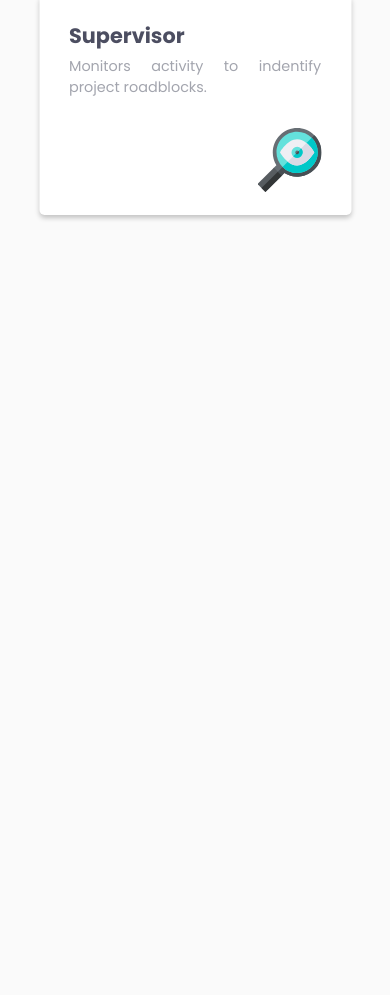
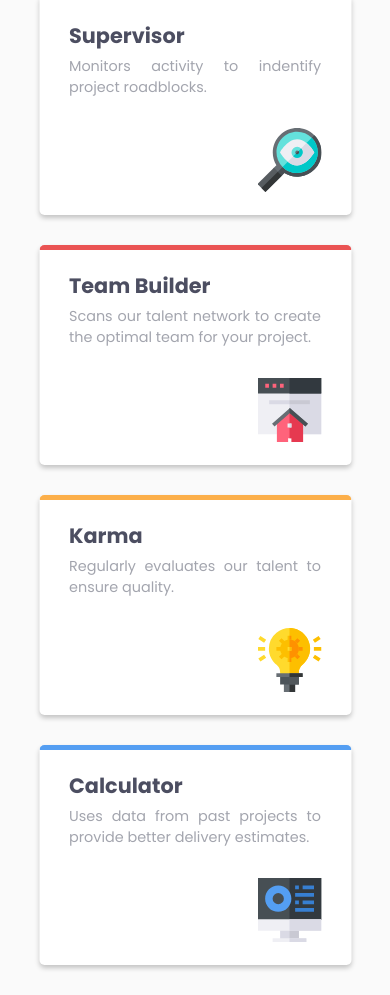
Before and after one commit to guinoronhaf/html-css, a plain HTML site: page projetos_pessoais/frontend_mentor/four_card_feature_section/index.html in a window 390 px wide. Shown: the part 275-1270 px from the top of the page. Before the commit the page ends 844 px from the top, so only its background shows below. Drawn offline with Linux system fonts and the light colour scheme.

Commit message:
mobile first finalizado

```diff
--- a/projetos_pessoais/frontend_mentor/four_card_feature_section/estilos/style.css
+++ b/projetos_pessoais/frontend_mentor/four_card_feature_section/estilos/style.css
@@ -62,7 +62,7 @@ header > p {
     display: flex;
     flex-direction: column;
     align-items: center;
-    gap: 20px;
+    gap: 30px;
 }
 
 .box {
@@ -93,6 +93,18 @@ header > p {
     margin-top: 30px;
 }
 
-.blue {
+.cyan {
     border-top: 5px solid hsl(180, 62%, 55%);
 }
+
+.red {
+    border-top: 5px solid hsl(0, 78%, 62%);
+}
+
+.yellow {
+    border-top: 5px solid hsl(34, 97%, 64%);
+}
+
+.blue {
+    border-top: 5px solid hsl(212, 86%, 64%);
+}
--- a/projetos_pessoais/frontend_mentor/four_card_feature_section/index.html
+++ b/projetos_pessoais/frontend_mentor/four_card_feature_section/index.html
@@ -15,14 +15,28 @@
         </header>
         <main id="boxes">
             <section>
-              <div class="box blue">
+              <div class="box cyan">
                 <h1 class="darker">Supervisor</h1>
                 <p>Monitors activity to indentify project roadblocks.</p>
                 <img src="icones/icon-supervisor.svg" alt="">
               </div>
             </section>
+                <div class="box red">
+                    <h1 class="darker">Team Builder</h1>
+                    <p>Scans our talent network to create the optimal team for your project.</p>
+                    <img src="icones/icon-team-builder.svg" alt="">
+                </div>
+                <div class="box yellow">
+                    <h1 class="darker">Karma</h1>
+                    <p>Regularly evaluates our talent to ensure quality.</p>
+                    <img src="icones/icon-karma.svg" alt="">
+                </div>
             <section>
-
+                <div class="box blue">
+                    <h1 class="darker">Calculator</h1>
+                    <p>Uses data from past projects to provide better delivery estimates.</p>
+                    <img src="icones/icon-calculator.svg" alt="">
+                </div>
             </section>
             <section>
 
```
